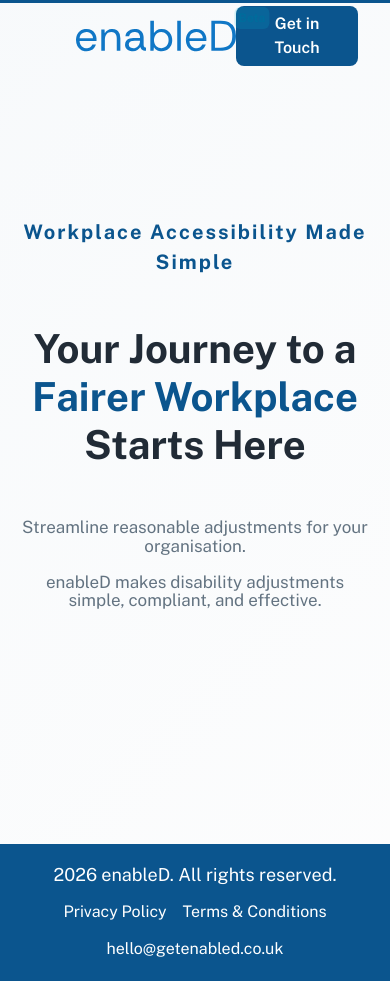
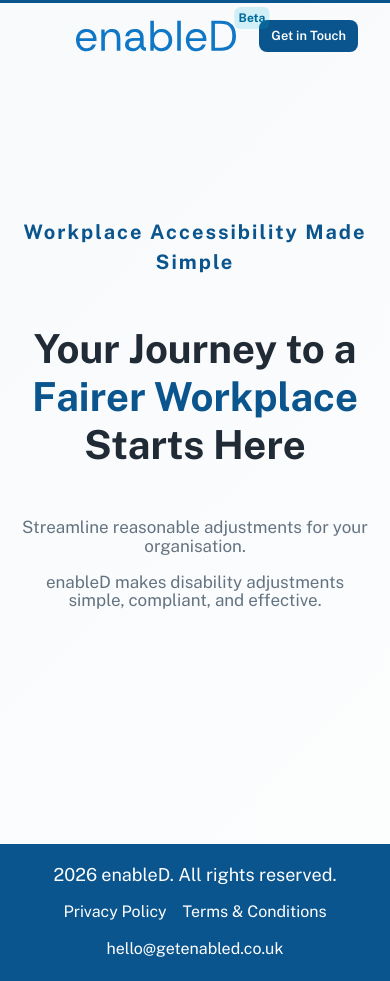
Before and after one commit to dboland77/enabled-website, a Next.js app: page / in a window 390 px wide. Built offline with nearby package versions, Linux system fonts and the light colour scheme; some icons are missing.

Commit message:
fix: improve mobile layout for "Get in Touch" button
Add responsive padding, font size, and button spacing on mobile.

Co-authored-by: David Boland <26894947+dboland77@users.noreply.github.com>

```diff
--- a/src/layouts/main/header.tsx
+++ b/src/layouts/main/header.tsx
@@ -141,7 +141,7 @@ export default function Header() {
             ))}
           </Stack>
 
-          <Stack alignItems="center" direction="row" spacing={2}>
+          <Stack alignItems="center" direction="row" spacing={{ xs: 1, sm: 2 }} sx={{ ml: { xs: 'auto', md: 0 } }}>
             <Button
               component="a"
               href="https://app.getenabled.co.uk"
@@ -161,7 +161,11 @@ export default function Header() {
               variant="contained"
               sx={{
                 fontWeight: 600,
-                px: 3,
+                px: { xs: 1.5, sm: 3 },
+                py: { xs: 0.75, sm: 1 },
+                fontSize: { xs: '0.8rem', sm: '0.875rem' },
+                minWidth: { xs: 'auto', sm: 64 },
+                whiteSpace: 'nowrap',
               }}
             >
               Get in Touch
```
